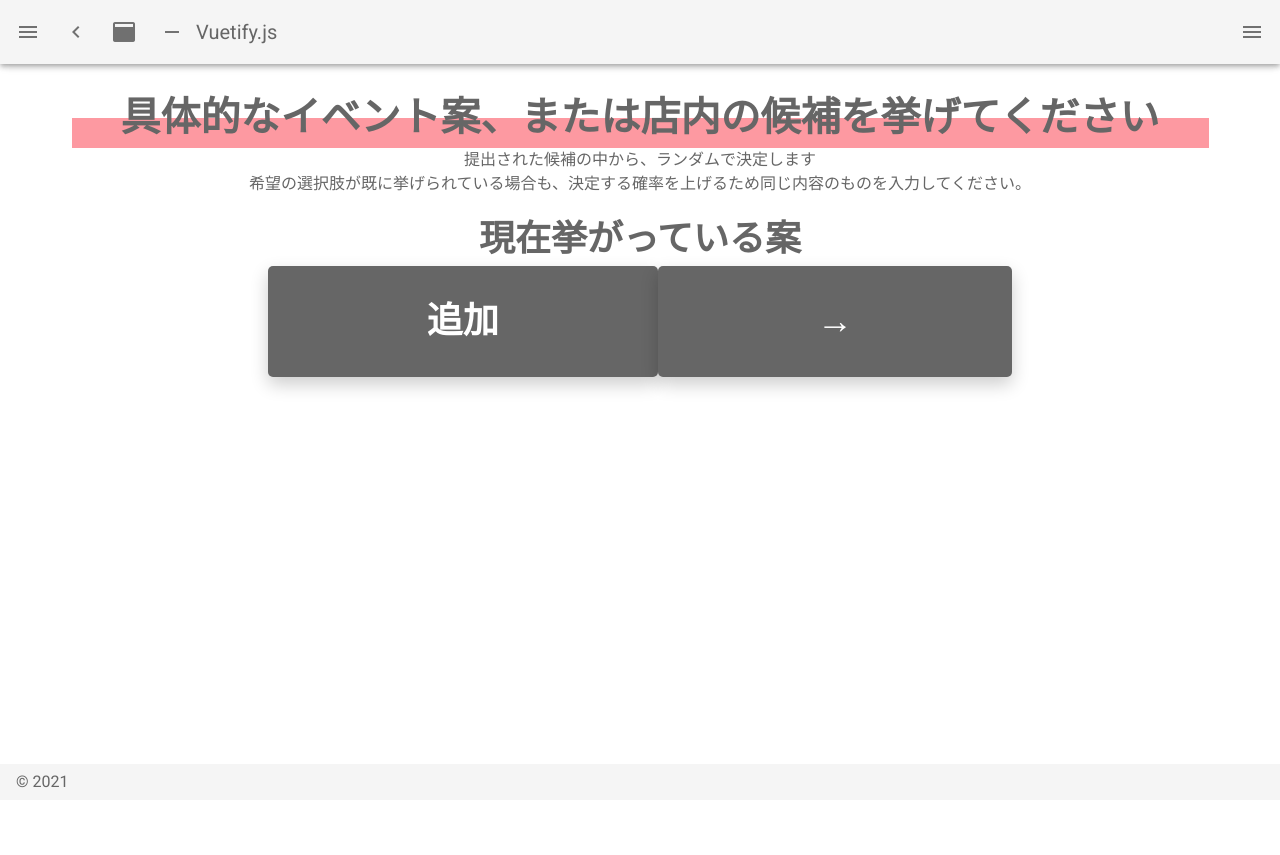
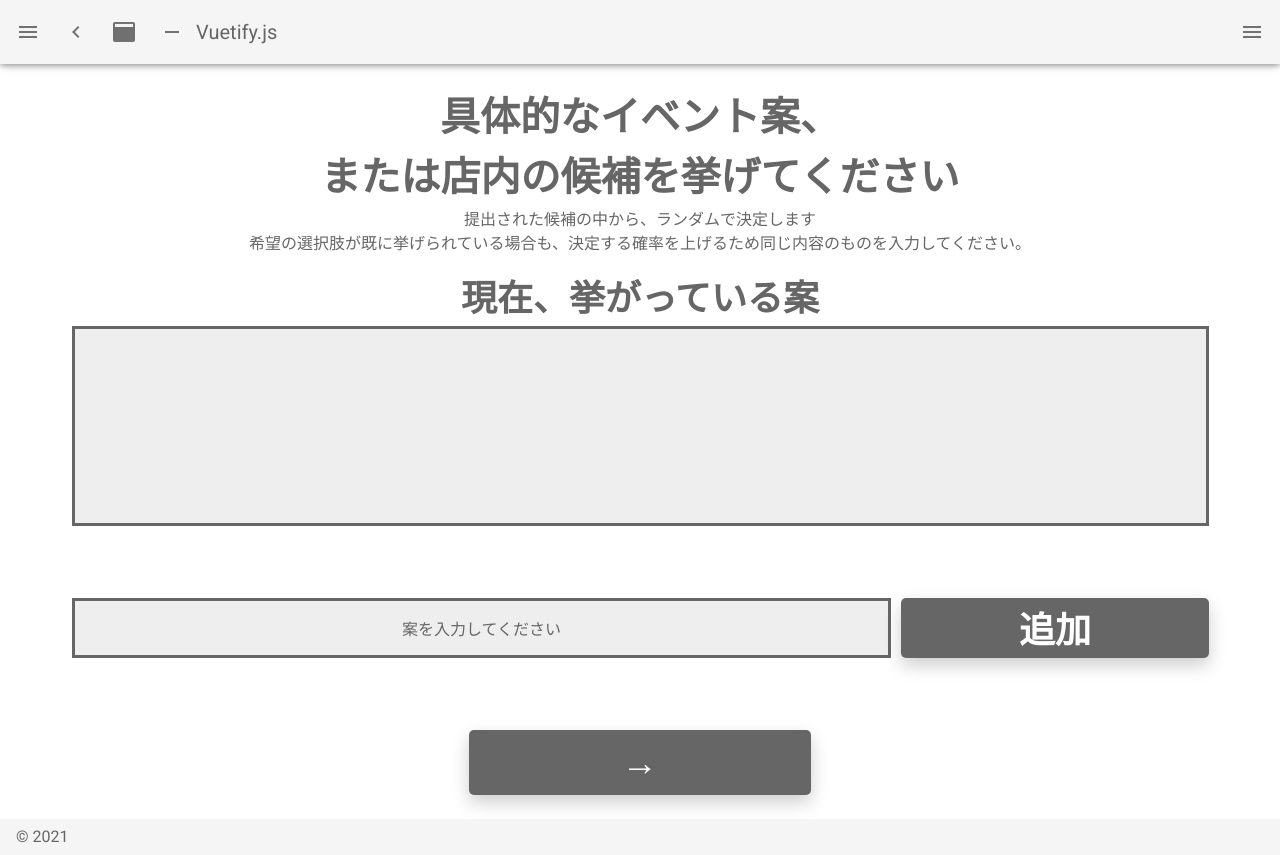
Before and after one commit to Tech-Uni-Summer-Hackathon2021/team-a, a Nuxt app in the folder frontend/: page /projects/eventPlan in a window 1280 px wide. Before the commit the page ends 800 px from the top, so only its background shows below. Built offline with nearby package versions, Linux system fonts and the light colour scheme.

Commit message:
イベント案を募るページ、作成

```diff
--- a/frontend/components/MyButton.vue
+++ b/frontend/components/MyButton.vue
@@ -3,8 +3,7 @@
     class="MyButton"
     :style="{ 'background-color': back_color, color: fore_color }"
     :class="{ left_arrow, right_arrow }"
-    ><slot>ボタン</slot></a
-  >
+    ><slot>ボタン</slot></a>
   <!-- ボタン表示(デフォルト）は各ページのボタン出したい部分にこれ書くだけ→<MyButton/>-->
   <!--<MyButton back_color="#FD99A1">次へ</MyButton>-->
   <!-- ↑背景色と中の文字を設定できる-->
@@ -28,11 +27,12 @@ export default {
   display: inline-block;
   border-radius: 5px;
   box-shadow: 0 0.2em 0.5em rgba(0, 0, 0, 0.2);
-  padding: 2.5% 14%;
+  padding: 0.5% 0%;
   font-weight: bold;
   text-decoration: none;
   font-size: 36px;
   text-align: center;
+  width: 30%
 }
 /*使わんと思うけど一応おいとく。矢印をボタンに追加できる機能 */
 .MyButton.left_arrow {
--- a/frontend/pages/projects/adjust.vue
+++ b/frontend/pages/projects/adjust.vue
@@ -1,13 +1,16 @@
 <template>
   <div class="whole">
     <div class="section">
-      <h1 class="form">日程調整フォーム</h1>
+      <h1 class="form">日程調整フォーム</h1><br>
       <h3 class="name">あなたの名前を教えてください</h3>
     </div>
     <div class="section">
       <div class="name">
         <label for="name1">名前</label>
-        <input type="text" name="name" class="nameIn" />
+        <input type="text" name="name" class="nameIn">
+      </div><br><br><br>
+      <div>
+      <MyButton>完了</MyButton>
       </div>
     </div>
   </div>
@@ -28,7 +31,7 @@ export default {}
 }
 .section {
   width: 818px;
-  height: 422px;
+  height: 300px;
 }
 .form {
   color: #47525e;
--- a/frontend/pages/projects/eventPlan.vue
+++ b/frontend/pages/projects/eventPlan.vue
@@ -1,33 +1,71 @@
 <template>
   <div class="container">
-    <h1>具体的なイベント案、または店内の候補を挙げてください</h1>
-    <p>提出された候補の中から、ランダムで決定します<br>
-    希望の選択肢が既に挙げられている場合も、決定する確率を上げるため同じ内容のものを入力してください。</p>
-    <h2>現在挙がっている案</h2>
-    <div></div>
-    <div></div>
-    <MyButton>追加</MyButton>
+    <h1>具体的なイベント案、<br>
+    または店内の候補を挙げてください</h1>
+    <p>
+      提出された候補の中から、ランダムで決定します<br />
+      希望の選択肢が既に挙げられている場合も、決定する確率を上げるため同じ内容のものを入力してください。
+    </p>
+    <h2>現在、挙がっている案</h2>
+    <input type="text" class="textbox" /><br /><br /><br /><br />
+    <div class="inline">
+      <input type="text" class="text" value="案を入力してください" />
+      <MyButton class="size">追加</MyButton>
+    </div><br><br><br>
     <MyButton>→</MyButton>
   </div>
 </template>
 <script>
-import MyButton from "@/components/MyButton.vue";
+import MyButton from '@/components/MyButton.vue'
 export default {
   components: {
-    MyButton
+    MyButton,
+  },
 }
-};
 </script>
+
 <style>
 * {
-    color:#666666;
-    text-align:center;
+  color: #666666;
+  text-align: center;
 }
-    h1{
-        font-size:40px;
-        background: linear-gradient(transparent 50%, #FD99A1  50%);
+h1 {
+  font-size: 40px;
+  background: linear-gradient(90deg, red, blue);
+  background-size: 0% 3px;
+  background-repeat: no-repeat;
+  background-position: left bottom;
+  transition: background-size 300ms ease;
+  text-decoration: none;
+  font-weight: 900;
 }
-    h2{
-        font-size:36px;
+h1:hover {
+  background-size: 100% 3px;
+}
+h2 {
+  font-size: 36px;
+}
+
+.textbox {
+  background-color: #eeeeee;
+  border: 3px solid #666666;
+  width: 100%;
+  height: 200px;
+}
+.text {
+  background-color: #eeeeee;
+  border: 3px solid #666666;
+  width: 80%;
+  height: 60px;
+}
+.inline{
+  display: flex;
+  justify-content: center;
+  }
+  .size{
+    height:60px;
+    width:100px;
+    margin-left: 10px;
+    font-size: 20px;
   }
 </style>
```
Lines whose indentation alone changed are shown as unchanged.
